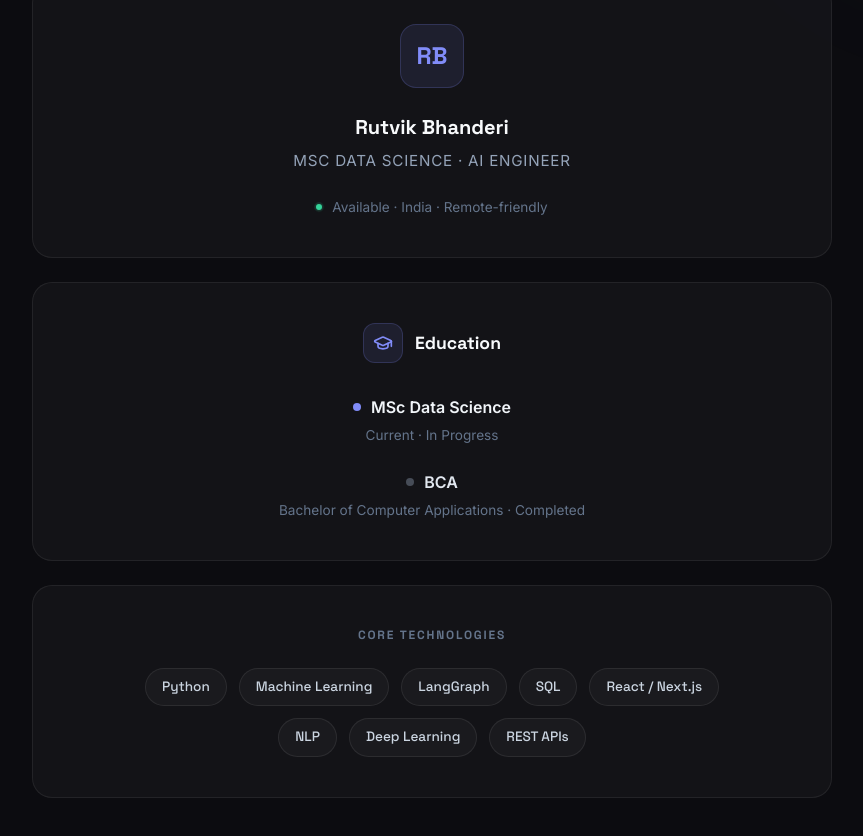
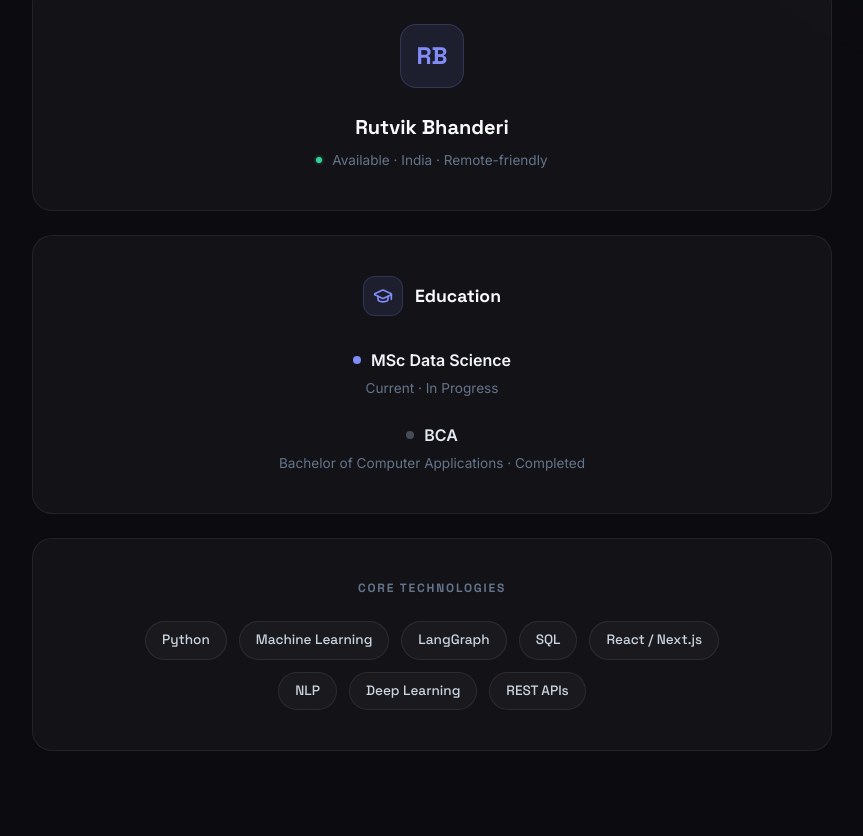
Before and after one commit to Rutvik995/PortfolioWeb, a Next.js app: page / in a window 1280 px wide. Shown: the part 1553-2389 px from the top of the page, without its empty margins (208-1071 px from the left). Built offline with nearby package versions, Linux system fonts and the light colour scheme.

Commit message:
Remove About subtitle and capitalize MSC DATA SCIENCE in Hero

```diff
--- a/components/About.tsx
+++ b/components/About.tsx
@@ -83,9 +83,7 @@ export default function About() {
             <p style={{ fontFamily: "var(--font-display)", fontSize: "1.25rem", fontWeight: 700, color: "#f8fafc", marginBottom: "8px" }}>
               Rutvik Bhanderi
             </p>
-            <p style={{ color: "#94a3b8", fontSize: "0.95rem", marginBottom: "24px", textTransform: "uppercase", letterSpacing: "0.05em" }}>
-              MSC Data Science · AI Engineer
-            </p>
+
             <div style={{ display: "flex", alignItems: "center", justifyContent: "center", gap: "10px" }}>
               <span style={{ position: "relative", display: "flex", width: "6px", height: "6px" }}>
                 <span className="ping-slow" style={{ position: "absolute", width: "100%", height: "100%", borderRadius: "50%", background: "#34d399", opacity: 0.75 }} />
```
Also changed, not shown: components/Hero.tsx (+4 -3 lines).
